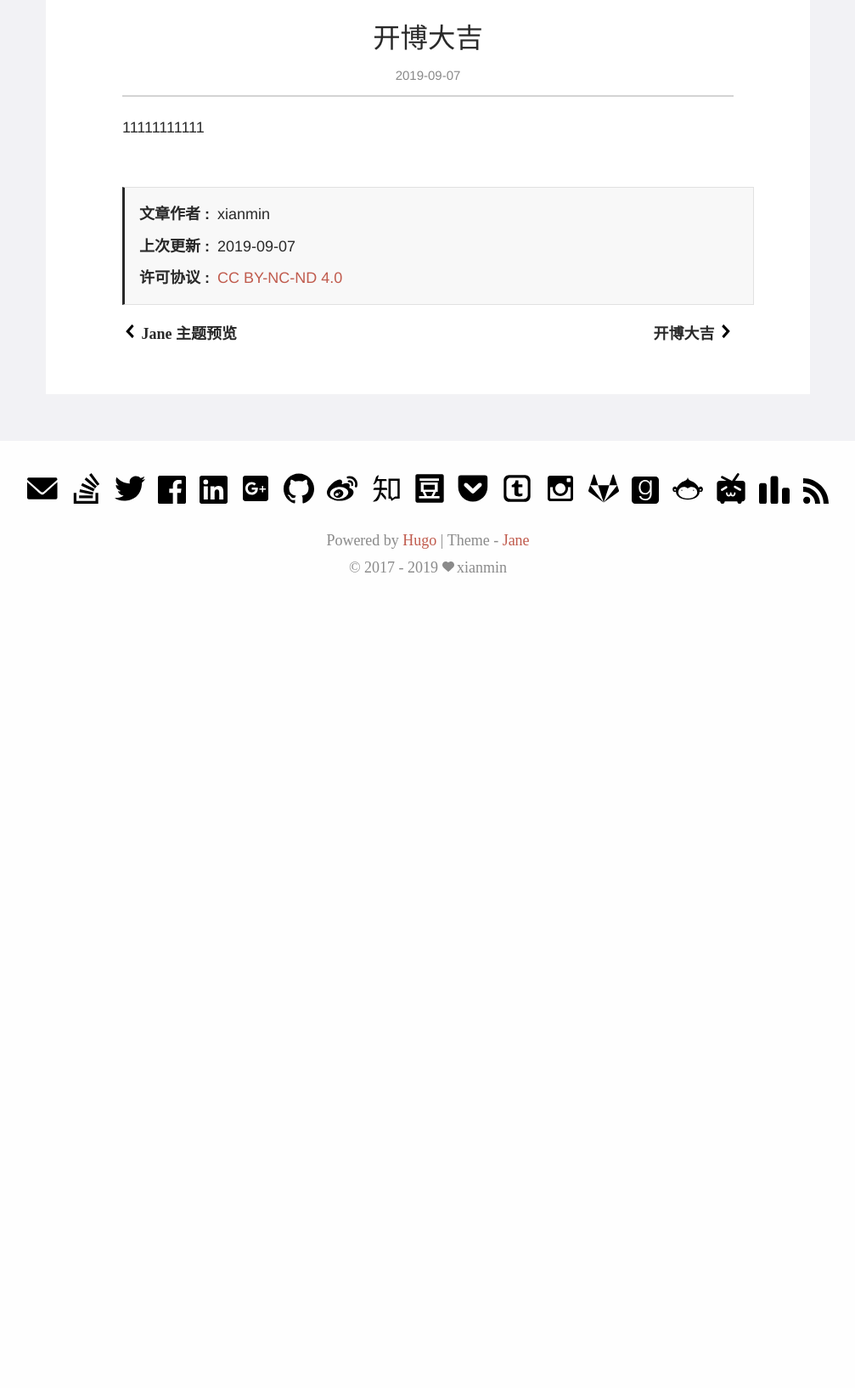
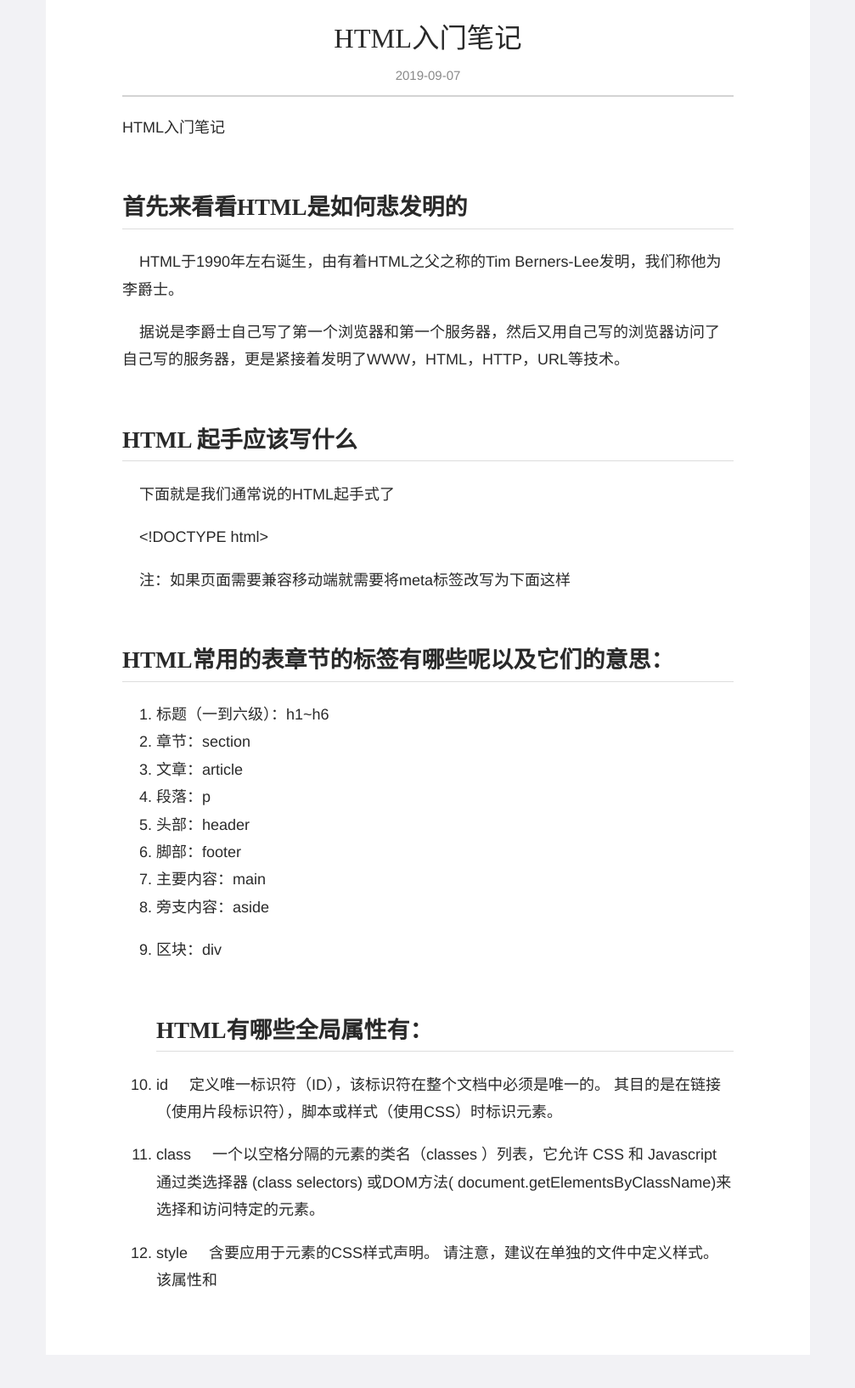
Before and after one commit to lengxiyang/lengxiyang.github.io, a plain HTML site: page post/开博大吉/index.html in a window 1280 px wide. Shown: the part 160-1794 px from the top of the page at 85% size, without its empty margins (136-1143 px from the left). Before the commit the page ends 855 px from the top, so only its background shows below. Drawn offline with Linux system fonts and the light colour scheme.

Commit message:
HTML入门笔记

```diff
--- a/post/index.xml
+++ b/post/index.xml
@@ -21,12 +21,12 @@
     </item>
 
     <item>
-      <title>开博大吉</title>
+      <title>HTML入门笔记</title>
       <link>http://localhost:1313/post/%E5%BC%80%E5%8D%9A%E5%A4%A7%E5%90%89/</link>
       <pubDate>Sat, 07 Sep 2019 01:16:46 +0800</pubDate>
 
       <guid>http://localhost:1313/post/%E5%BC%80%E5%8D%9A%E5%A4%A7%E5%90%89/</guid>
-      <description>11111111111</description>
+      <description>HTML入门笔记 首先来看看HTML是如何悲发明的 HTML于1990年左右诞生，由有着HTML之父之称的Tim Berners-Lee发明，我们</description>
     </item>
 
     <item>
--- a/post/开博大吉/index.html
+++ b/post/开博大吉/index.html
@@ -3,7 +3,7 @@
 <head>
   <meta charset="utf-8">
   <meta http-equiv="X-UA-Compatible" content="IE=edge">
-  <title>开博大吉 - 峰峰</title>
+  <title>HTML入门笔记 - 峰峰</title>
 
 
 <meta name="renderer" content="webkit" />
@@ -23,7 +23,7 @@
 <meta name="mobile-web-app-capable" content="yes">
 
 <meta name="author" content="xianmin" />
-  <meta name="description" content="11111111111" />
+  <meta name="description" content="HTML入门笔记 首先来看看HTML是如何悲发明的 HTML于1990年左右诞生，由有着HTML之父之称的Tim Berners-Lee发明，我们" />
 
   <meta name="keywords" content="Hugo, theme, jane" />
 
@@ -57,26 +57,26 @@
 
 
 
-<meta property="og:title" content="开博大吉" />
-<meta property="og:description" content="11111111111" />
+<meta property="og:title" content="HTML入门笔记" />
+<meta property="og:description" content="HTML入门笔记 首先来看看HTML是如何悲发明的 HTML于1990年左右诞生，由有着HTML之父之称的Tim Berners-Lee发明，我们" />
 <meta property="og:type" content="article" />
 <meta property="og:url" content="http://localhost:1313/post/%E5%BC%80%E5%8D%9A%E5%A4%A7%E5%90%89/" />
 <meta property="article:published_time" content="2019-09-07T01:16:46+08:00" />
 <meta property="article:modified_time" content="2019-09-07T01:16:46+08:00" />
-<meta itemprop="name" content="开博大吉">
-<meta itemprop="description" content="11111111111">
+<meta itemprop="name" content="HTML入门笔记">
+<meta itemprop="description" content="HTML入门笔记 首先来看看HTML是如何悲发明的 HTML于1990年左右诞生，由有着HTML之父之称的Tim Berners-Lee发明，我们">
 
 
 <meta itemprop="datePublished" content="2019-09-07T01:16:46&#43;08:00" />
 <meta itemprop="dateModified" content="2019-09-07T01:16:46&#43;08:00" />
-<meta itemprop="wordCount" content="1">
+<meta itemprop="wordCount" content="1242">
 
 
 
 <meta itemprop="keywords" content="" />
 <meta name="twitter:card" content="summary"/>
-<meta name="twitter:title" content="开博大吉"/>
-<meta name="twitter:description" content="11111111111"/>
+<meta name="twitter:title" content="HTML入门笔记"/>
+<meta name="twitter:description" content="HTML入门笔记 首先来看看HTML是如何悲发明的 HTML于1990年左右诞生，由有着HTML之父之称的Tim Berners-Lee发明，我们"/>
 
 <!--[if lte IE 9]>
   <script src="https://cdnjs.cloudflare.com/ajax/libs/classlist/1.1.20170427/classList.min.js"></script>
@@ -395,7 +395,7 @@
           <article class="post bg-white">
 
     <header class="post-header">
-      <h1 class="post-title">开博大吉</h1>
+      <h1 class="post-title">HTML入门笔记</h1>
 
       <div class="post-meta">
         <time datetime="2019-09-07" class="post-time">
@@ -417,13 +417,93 @@
 <div class="post-toc" id="post-toc">
   <h2 class="post-toc-title">文章目录</h2>
   <div class="post-toc-content">
-
+    <nav id="TableOfContents">
+<ul>
+<li>
+<ul>
+<li><a href="#首先来看看html是如何悲发明的">首先来看看HTML是如何悲发明的</a></li>
+<li><a href="#html-起手应该写什么">HTML 起手应该写什么</a></li>
+<li><a href="#html常用的表章节的标签有哪些呢以及它们的意思">HTML常用的表章节的标签有哪些呢以及它们的意思：</a></li>
+<li><a href="#html有哪些全局属性有">HTML有哪些全局属性有：</a></li>
+<li><a href="#html常用的内容标签有哪些-分别是什么意思">HTML常用的内容标签有哪些，分别是什么意思：</a></li>
+</ul></li>
+</ul>
+</nav>
   </div>
 </div>
 
 
     <div class="post-content">
-      <p>11111111111</p>
+
+
+<p>HTML入门笔记</p>
+
+<h2 id="首先来看看html是如何悲发明的">首先来看看HTML是如何悲发明的</h2>
+
+<p>    HTML于1990年左右诞生，由有着HTML之父之称的Tim Berners-Lee发明，我们称他为李爵士。</p>
+
+<p>    据说是李爵士自己写了第一个浏览器和第一个服务器，然后又用自己写的浏览器访问了自己写的服务器，更是紧接着发明了WWW，HTML，HTTP，URL等技术。</p>
+
+<h2 id="html-起手应该写什么">HTML 起手应该写什么</h2>
+
+<p>    下面就是我们通常说的HTML起手式了</p>
+
+<p>    &lt;!DOCTYPE html&gt;<html lang="zh-CN"><head> <meta charset="UTF-8">    <meta name="viewport" content="width=device-width, initial-scale=1.0">    <meta http-equiv="X-UA-Compatible" content="ie=edge"> <title>Document</title></head></p>
+
+<p>    注：如果页面需要兼容移动端就需要将meta标签改写为下面这样
+    <meta name="viewport" content="width=device-width, initial-scale=1.0, minimum-scale=1.0, maximum-scale=1.0, user-scalable=no"></p>
+
+<h2 id="html常用的表章节的标签有哪些呢以及它们的意思">HTML常用的表章节的标签有哪些呢以及它们的意思：</h2>
+
+<ol>
+<li>标题（一到六级）：h1~h6</li>
+<li>章节：section</li>
+<li>文章：article</li>
+<li>段落：p</li>
+<li>头部：header</li>
+<li>脚部：footer</li>
+<li>主要内容：main</li>
+<li>旁支内容：aside</li>
+
+<li><p>区块：div</p>
+
+<h2 id="html有哪些全局属性有">HTML有哪些全局属性有：</h2></li>
+
+<li><p>id
+    定义唯一标识符（ID），该标识符在整个文档中必须是唯一的。 其目的是在链接（使用片段标识符），脚本或样式（使用CSS）时标识元素。</p></li>
+
+<li><p>class
+    一个以空格分隔的元素的类名（classes ）列表，它允许 CSS 和 Javascript 通过类选择器 (class selectors) 或DOM方法( document.getElementsByClassName)来选择和访问特定的元素。</p></li>
+
+<li><p>style
+    含要应用于元素的CSS样式声明。 请注意，建议在单独的文件中定义样式。 该属性和<style>元素主要用于快速样式化，例如用于测试目的。</p></li>
+
+<li><p>title
+包含表示与其所属元素相关信息的文本。 这些信息通常可以作为提示呈现给用户,但不是必须的。</p></li>
+
+<li><p>tabindex
+整数属性，指示元素是否可以获取输入焦点（可聚焦），是否应该参与顺序键盘导航，如果是，则表示哪个位置。它可能需要几个值：
+负值表示该元素应该是可聚焦的，但不应通过顺序键盘导航到达;
+0 表示元素应通过顺序键盘导航可聚焦和可到达，但其相对顺序由平台约定定义;
+正值意味着元素应该可以通过顺序键盘导航进行聚焦和访问;元素聚焦的顺序是tabindex的增加值。如果多个元素共享相同的tabindex，则它们的相对顺序遵循它们在文档中的相对位置。</p></li>
+
+<li><p>hidden
+布尔属性表示该元素尚未或不再相关。例如，它可用于隐藏在登录过程完成之前无法使用的页面元素。浏览器不会呈现此类元素。不得使用此属性隐藏可合法显示的内容</p>
+
+<h2 id="html常用的内容标签有哪些-分别是什么意思">HTML常用的内容标签有哪些，分别是什么意思：</h2>
+
+<p>ol+li(ordered list+list item),表示有顺序的列表+列表中的每一项，ol 里面不能含有除了 li 之外的子元素。
+ul+li(unorderde list+list item),表示无顺序的列表+列表中的每一项。
+dl+dt+dd(description list+description term+description data),描述列表+被描述对象+描述的内容。
+pre。pre 标签的用法：html 里，多个连续的空格或 tab、回车，会被缩成一个空格，如果你想保留空格、回车、 tab，你就用 pre 标签包裹内容。
+code,等宽的意思。用 pre 包裹 code，可以在页面展示 js 代码。
+hr,水平分隔线。
+br(break),意思是中断这一行，让后面的内容变为第二行，用在想要换行的地方。
+em，强调的意思（语气的强调），默认样式是斜体。
+strong，重要的意思（本身很重要，本质的强调），默认样式是加粗。
+quote，内联的引用。
+blockquote，块级的引用（会换行缩进）。</p></li>
+</ol>
 
     </div>
 
```
Also changed, not shown: index.html (+2 -2 lines), index.xml (+71 -2 lines), post/index.html (+1 -1 lines), post/jane-theme-preview/index.html (+1 -1 lines), post/第二篇博客/index.html (+1 -1 lines), sitemap.xml (+9 -9 lines).
